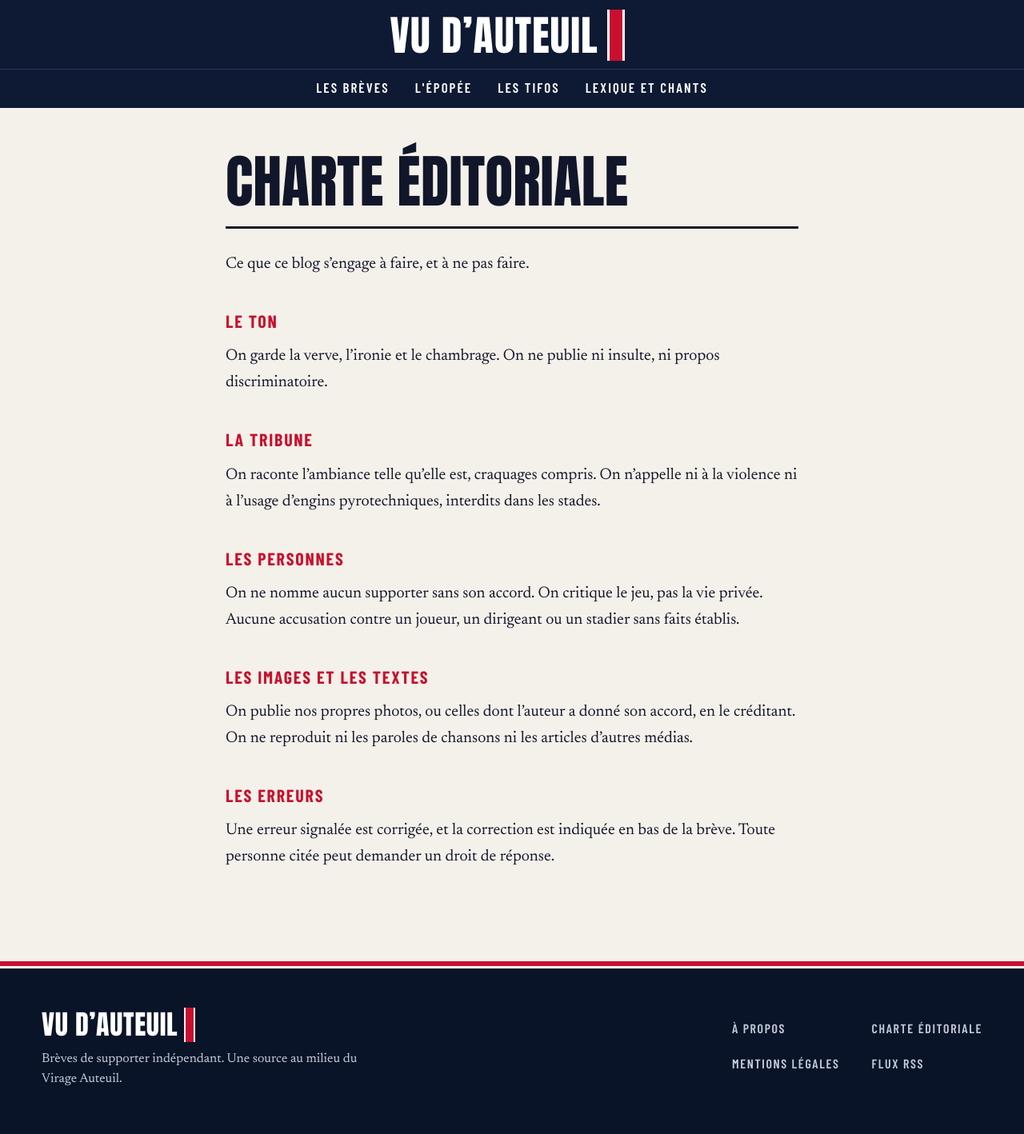
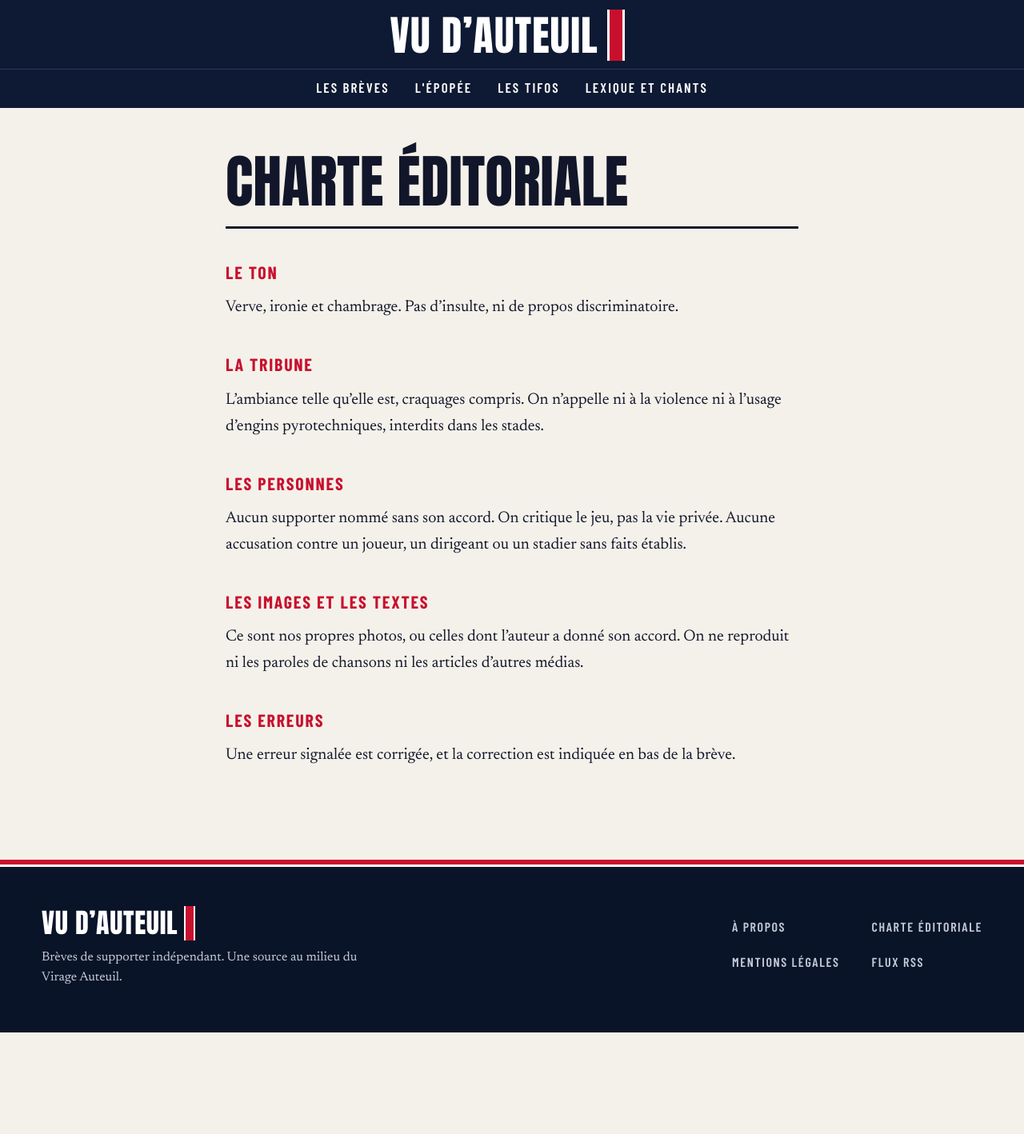
Before and after one commit to vudauteuil/vudauteuil.github.io, a Jekyll site: the page built from pages/charte.md, in a window 1280 px wide. Shown: the whole page at 80% size. Built offline with Jekyll 4.4.1, drawn with Linux system fonts in a browser that asks for light colours; after the commit the page ends 1291 px from its top, so only the background shows below that.

Commit message:
Update pages/charte.md (via Pages CMS)

```diff
--- a/pages/charte.md
+++ b/pages/charte.md
@@ -2,24 +2,22 @@
 title: Charte éditoriale
 permalink: /charte/
 ---
-Ce que ce blog s'engage à faire, et à ne pas faire.
-
 ## Le ton
 
-On garde la verve, l'ironie et le chambrage. On ne publie ni insulte, ni propos discriminatoire.
+Verve, ironie et chambrage. Pas d'insulte, ni de propos discriminatoire.
 
 ## La tribune
 
-On raconte l'ambiance telle qu'elle est, craquages compris. On n'appelle ni à la violence ni à l'usage d'engins pyrotechniques, interdits dans les stades.
+L'ambiance telle qu'elle est, craquages compris. On n'appelle ni à la violence ni à l'usage d'engins pyrotechniques, interdits dans les stades.
 
 ## Les personnes
 
-On ne nomme aucun supporter sans son accord. On critique le jeu, pas la vie privée. Aucune accusation contre un joueur, un dirigeant ou un stadier sans faits établis.
+Aucun supporter nommé sans son accord. On critique le jeu, pas la vie privée. Aucune accusation contre un joueur, un dirigeant ou un stadier sans faits établis.
 
 ## Les images et les textes
 
-On publie nos propres photos, ou celles dont l'auteur a donné son accord, en le créditant. On ne reproduit ni les paroles de chansons ni les articles d'autres médias.
+Ce sont nos propres photos, ou celles dont l'auteur a donné son accord. On ne reproduit ni les paroles de chansons ni les articles d'autres médias.
 
 ## Les erreurs
 
-Une erreur signalée est corrigée, et la correction est indiquée en bas de la brève. Toute personne citée peut demander un droit de réponse.
+Une erreur signalée est corrigée, et la correction est indiquée en bas de la brève.
```
